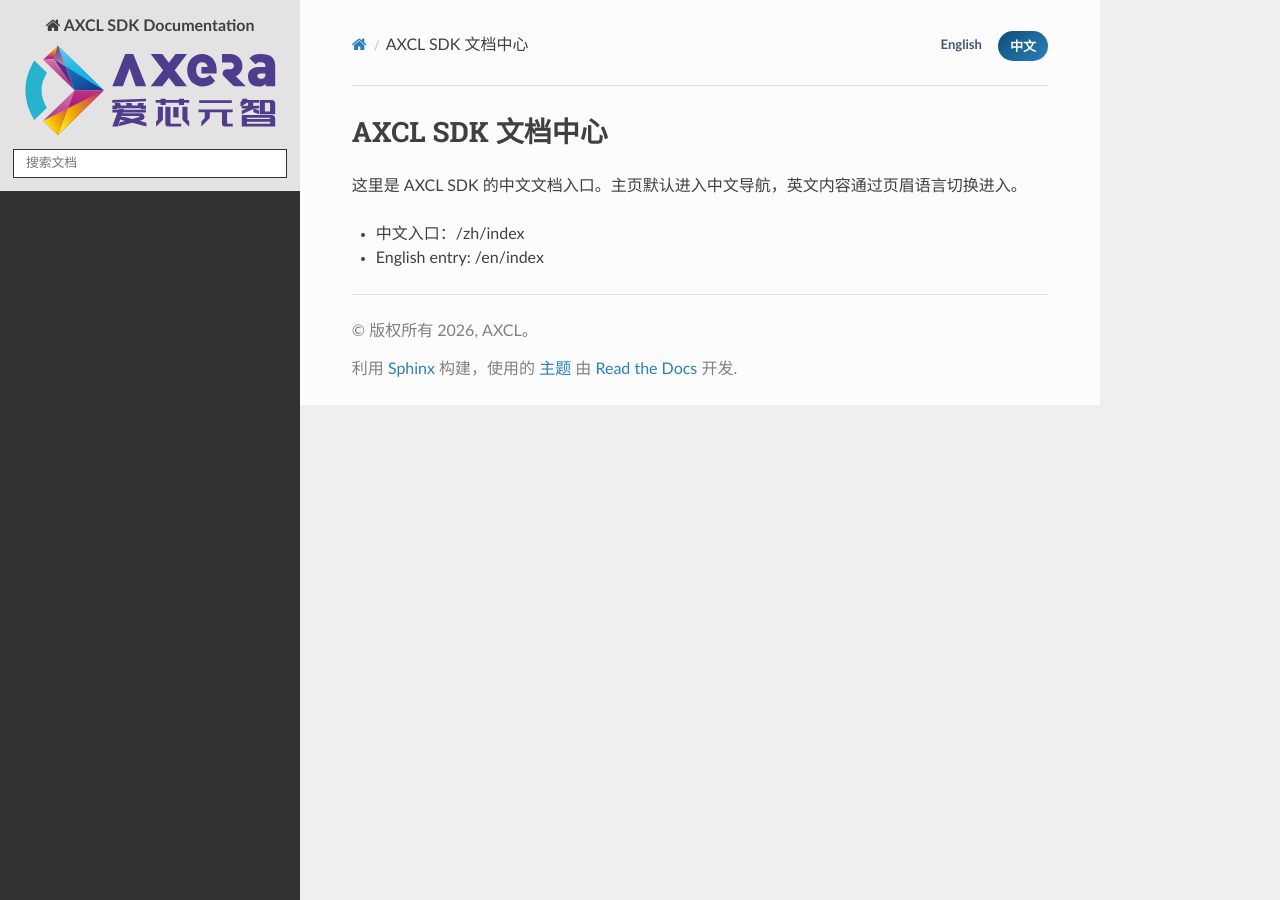
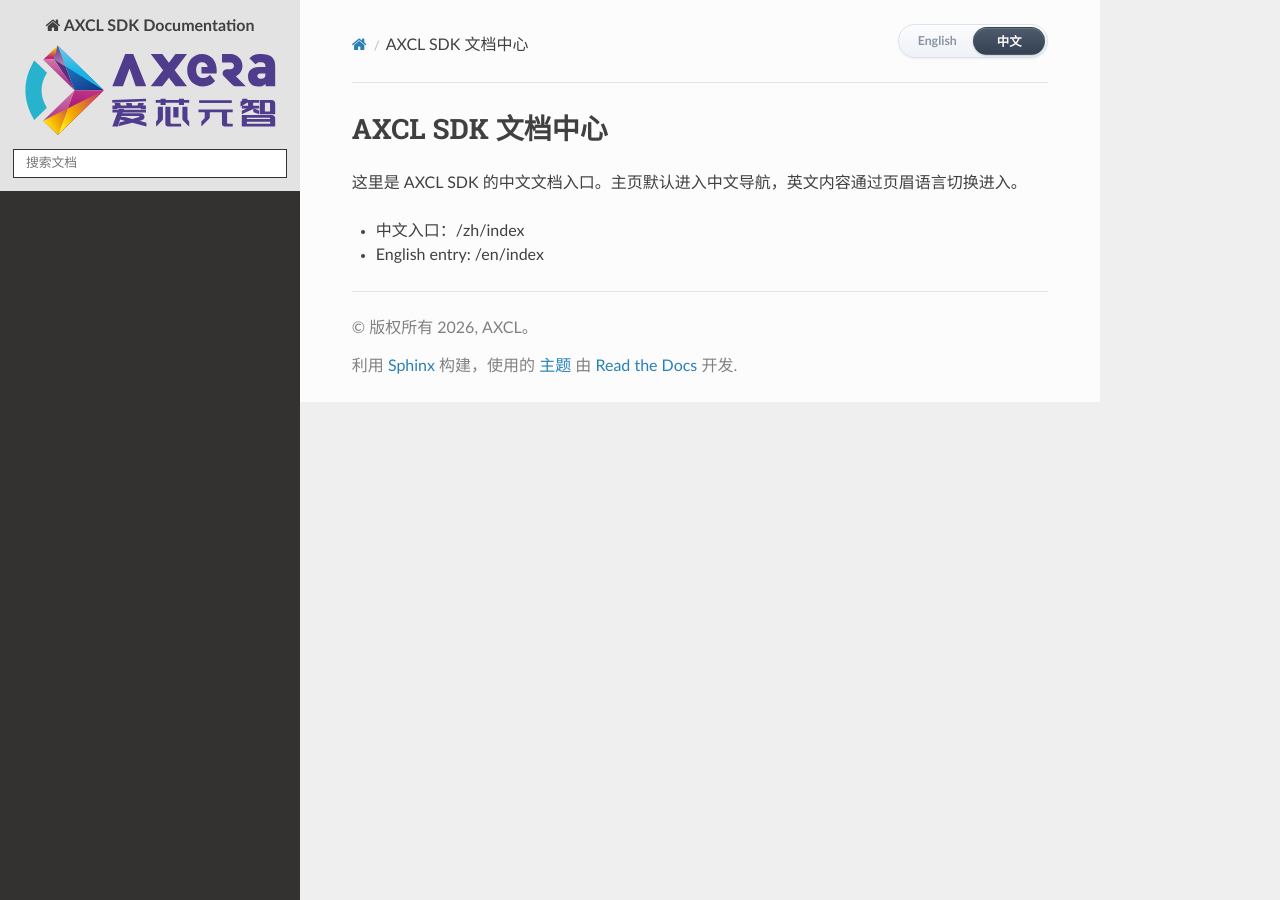
Before and after one commit to gakki2019/axcl_8860_sphnix_test, a Sphinx documentation site: the page built from docs/source/index.rst, in a window 1280 px wide. Built offline with Sphinx 7.4.7 and the Read the Docs theme 3.1.0, drawn with Linux system fonts in a browser that asks for light colours.

Commit message:
更新中英文切换样式

```diff
--- a/docs/source/_static/css/axcl-sidebar.css
+++ b/docs/source/_static/css/axcl-sidebar.css
@@ -74,31 +74,45 @@
 .axcl-language-switch {
     display: inline-flex;
     align-items: center;
-    gap: 4px;
+    gap: 0;
+    margin-top: -7px;
+    padding: 2px;
+    border-radius: 999px;
+    background: linear-gradient(180deg, #fbfcfd, #eef2f6);
+    border: 1px solid #dbe2e9;
+    box-shadow:
+        inset 0 1px 0 rgba(255, 255, 255, 0.94),
+        0 1px 2px rgba(37, 55, 77, 0.08);
 }
 
 .axcl-language-link {
     display: inline-flex;
     align-items: center;
     justify-content: center;
-    min-height: 30px;
-    padding: 3.2px 12px !important;
+    min-width: 72px;
+    min-height: 28px;
+    padding: 0 14px !important;
     border: 0;
+    border-radius: 999px;
     background: transparent;
-    color: #41566f;
-    font-size: 13.12px;
+    color: #8a94a1;
+    font-size: 12.4px;
     font-weight: 700;
     line-height: normal;
     text-decoration: none !important;
     white-space: nowrap;
-    transition: color 0.16s ease, background-color 0.16s ease, box-shadow 0.16s ease;
+    transition:
+        color 0.16s ease,
+        background-color 0.16s ease,
+        box-shadow 0.16s ease,
+        transform 0.16s ease;
 }
 
 .axcl-language-link:hover,
 .axcl-language-link:focus {
-    background: transparent;
+    background: rgba(255, 255, 255, 0.74);
     border-color: transparent;
-    color: #0f4d7a;
+    color: #415164;
     text-decoration: none !important;
 }
 
@@ -106,12 +120,21 @@
     display: inline-flex;
     align-items: center;
     justify-content: center;
-    min-height: 30px;
-    border-radius: 999px;
-    background: linear-gradient(135deg, #0f4d7a, #2980b9);
+    min-height: 28px;
+    background: linear-gradient(180deg, #4d5b6c, #344152);
+    border: 1px solid rgba(49, 63, 80, 0.98);
     border-color: transparent;
     color: #ffffff !important;
-    box-shadow: none;
+    font-weight: 800;
+    box-shadow:
+        inset 0 1px 0 rgba(255, 255, 255, 0.14),
+        0 1px 2px rgba(26, 37, 49, 0.18);
+}
+
+.axcl-language-link.current:hover,
+.axcl-language-link.current:focus {
+    background: linear-gradient(180deg, #4d5b6c, #344152);
+    color: #ffffff !important;
 }
 
 .axcl-sidebar {
--- a/docs/source/_templates/breadcrumbs.html
+++ b/docs/source/_templates/breadcrumbs.html
@@ -53,13 +53,13 @@
         <li class="wy-breadcrumbs-aside axcl-breadcrumbs-aside">
             <nav class="axcl-language-switch" aria-label="Language switch">
                 {%- if current_lang == 'en' %}
-                <span class="axcl-language-link current" style="padding: 3.2px 12px;">English</span>
-                <a class="axcl-language-link" style="padding: 3.2px 12px;" href="{{ pathto(zh_target) }}"
+                <span class="axcl-language-link current">English</span>
+                <a class="axcl-language-link" href="{{ pathto(zh_target) }}"
                     data-lang-target="zh">中文</a>
                 {%- else %}
-                <a class="axcl-language-link" style="padding: 3.2px 12px;" href="{{ pathto(en_target) }}"
+                <a class="axcl-language-link" href="{{ pathto(en_target) }}"
                     data-lang-target="en">English</a>
-                <span class="axcl-language-link current" style="padding: 3.2px 12px;">中文</span>
+                <span class="axcl-language-link current">中文</span>
                 {%- endif %}
             </nav>
             {%- if hasdoc(pagename) and display_vcs_links %}
```
